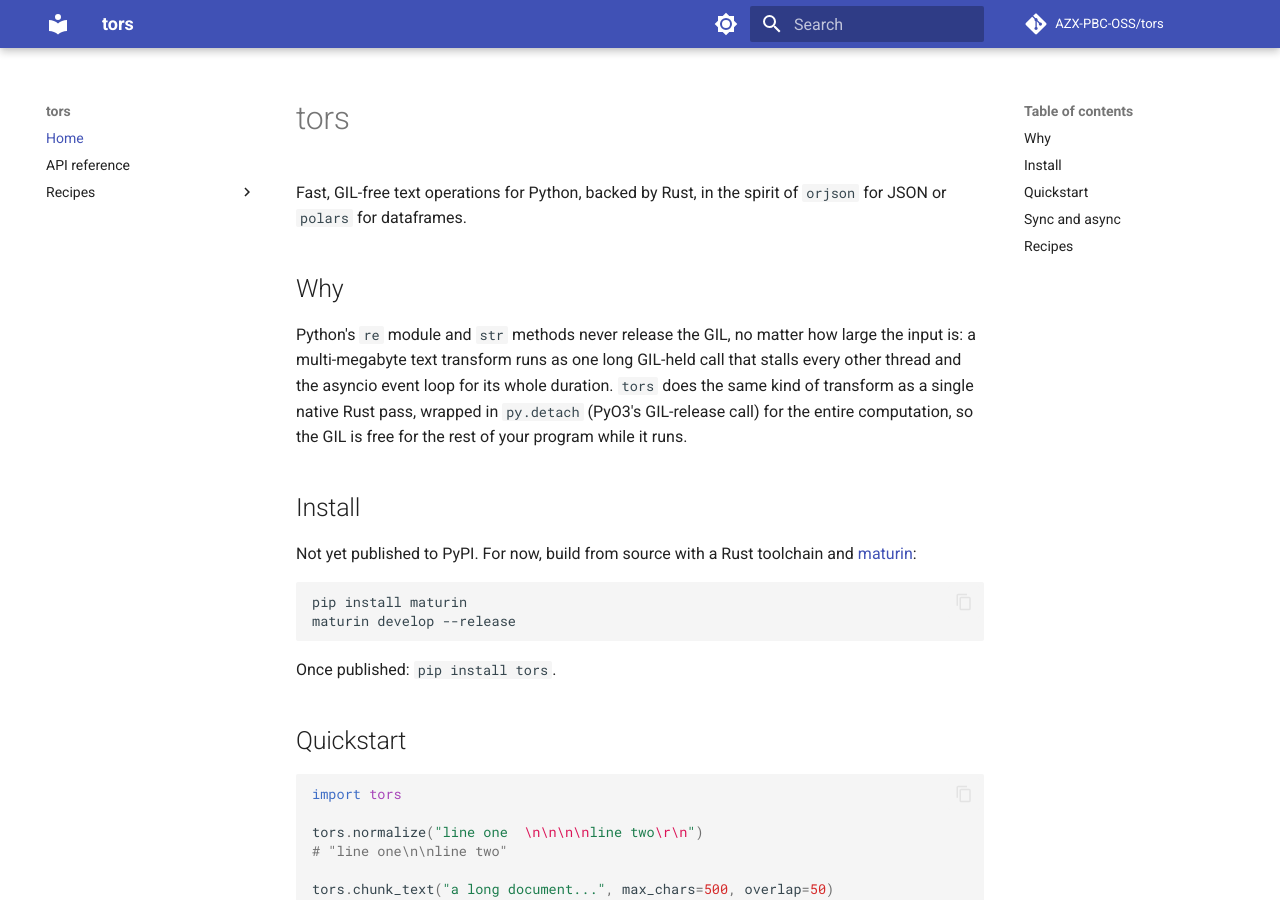
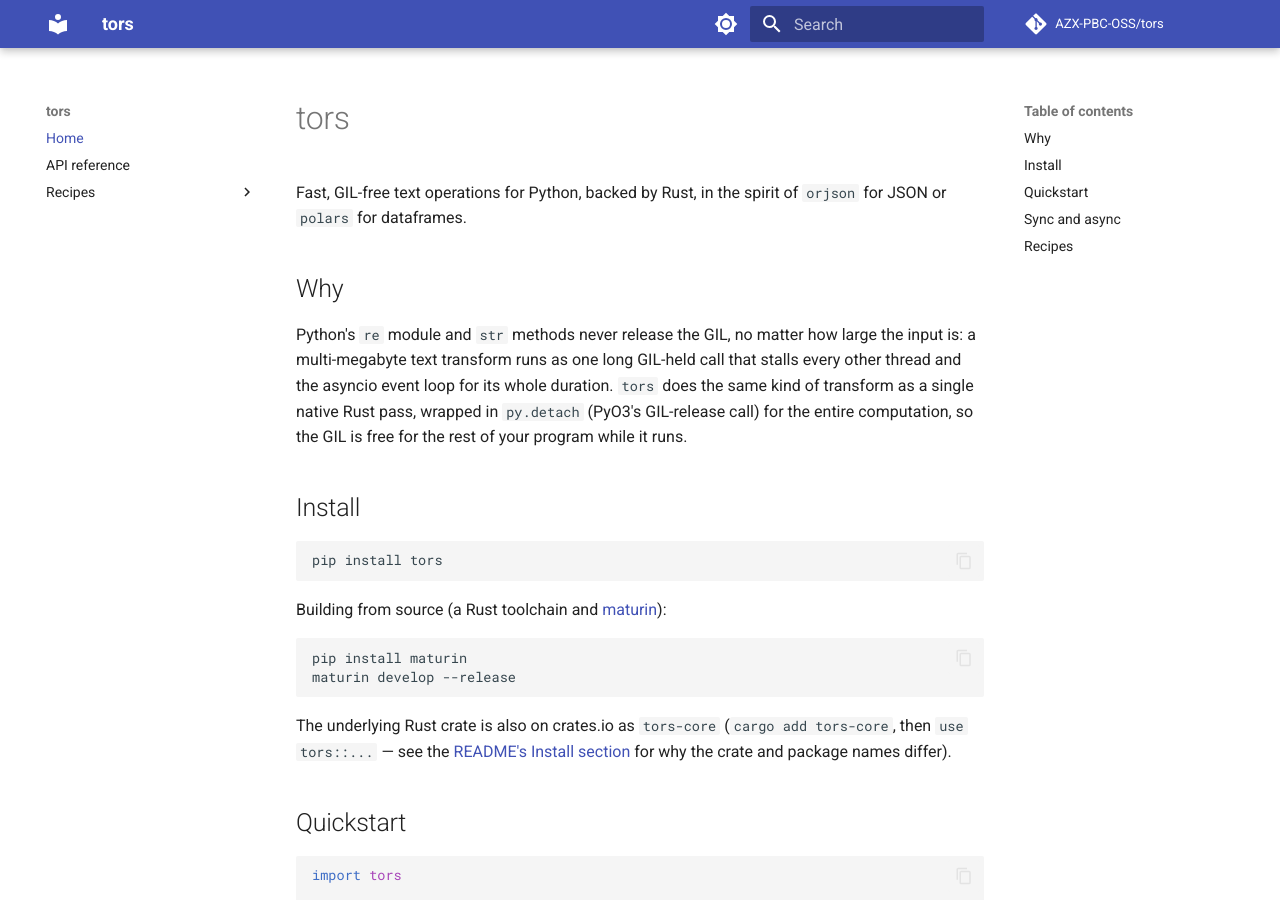
Before and after one commit to AZX-PBC-OSS/tors, an MkDocs documentation site: the page built from docs/index.md, in a window 1280 px wide and 900 px high. Built offline with MkDocs 1.6.1 and Material for MkDocs 9.7.7, drawn with Linux system fonts in a browser that asks for light colours; comment, search, counter and statistics services are not loaded.

Commit message:
docs: update install instructions now that tors/tors-core are published
Both registries verified with a real install in this session:
pip install tors (0.2.0, PyPI) and cargo add tors-core (0.2.0,
crates.io, imported as tors — [lib] name in Cargo.toml keeps the
crate's Rust import name tors regardless of the published package
name, worth calling out since it's non-obvious).

````diff
--- a/docs/index.md
+++ b/docs/index.md
@@ -14,15 +14,20 @@ runs.
 
 ## Install
 
-Not yet published to PyPI. For now, build from source with a Rust toolchain and
-[maturin](https://www.maturin.rs/):
+```sh
+pip install tors
+```
+
+Building from source (a Rust toolchain and [maturin](https://www.maturin.rs/)):
 
 ```sh
 pip install maturin
 maturin develop --release
 ```
 
-Once published: `pip install tors`.
+The underlying Rust crate is also on crates.io as `tors-core` (`cargo add tors-core`,
+then `use tors::...` — see the [README's Install section](https://github.com/AZX-PBC-OSS/tors#install)
+for why the crate and package names differ).
 
 ## Quickstart
 
````
Also changed, not shown: README.md (+9 -2 lines).
